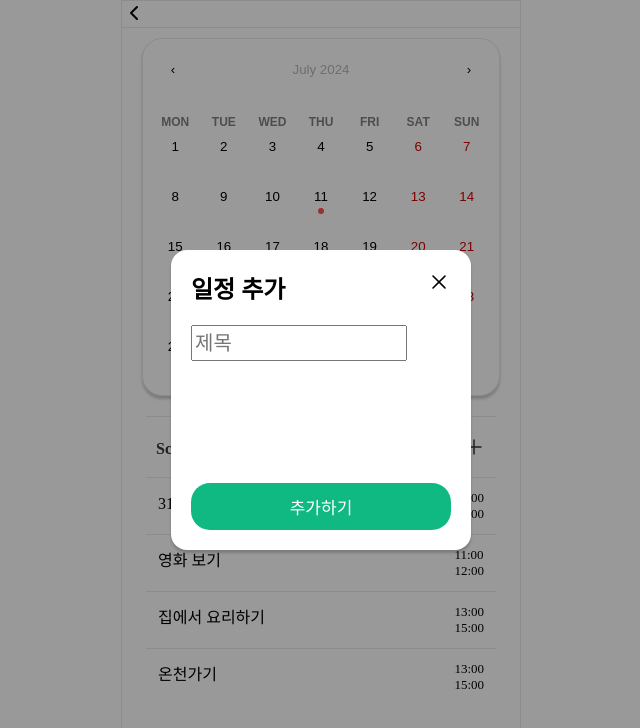
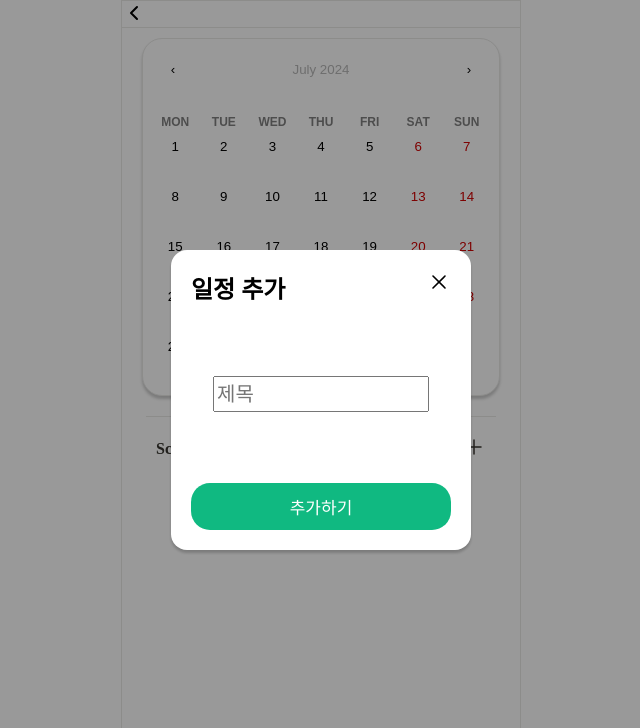
Before and after one commit to likelion-chosun/BabyLion-Certificate, a React (Vite) app in the folder front/lions/: page /Schedule in a window 1280 px wide. Both pictures are taken after a click on the icon 793 px from the left and 447 px from the top of the page. Shown: the top 728 px of the page, without its empty margins (319-959 px from the left). Built offline with nearby package versions, Linux system fonts and the light colour scheme.

Commit message:
[feat]: preparing request

```diff
--- a/front/lions/src/component/Tag.jsx
+++ b/front/lions/src/component/Tag.jsx
@@ -2,17 +2,25 @@ import { useState } from "react";
 import styled from "styled-components";
 
 
-function Tag({children}){
+function Tag(props){
 
-  const [Added,setAdded] = useState(false);
+  const [isAdd,setisAdd] = useState(false);
+  function toggle(){
+    setisAdd(!isAdd);
+    const tmp = props.Toggle;
+    tmp[props.i] = !tmp[props.i];
+    props.setToggle(tmp);
+
+    console.log(props.Toggle);
+  }
 
     return(
-        <Item added={Added} onClick={()=>{setAdded(!Added);}} >{children}</Item>
+        <Item isAdd={isAdd} onClick={toggle} >{props.children}</Item>
     )
 }
 const Item = styled.button`
   width: fit-content;
-  background-color: ${props => props.added ? '#F4F4F5' : '#ffffff'};
+  background-color: ${props => props.isAdd ? '#efefef' : '#ffffff'};
   color: #8d939c;
   border-radius: 15px;
   border: solid 1px #E6E6E6;
--- a/front/lions/src/component/modal.jsx
+++ b/front/lions/src/component/modal.jsx
@@ -1,19 +1,31 @@
 import { useState } from "react";
 import styled from "styled-components";
 import { X } from 'lucide-react'
+import moment from "moment";
 
-export default function Modal(props){
+export default function Modal(props) {
 
-    const [value, onChange] = useState('10:00');
+    function onChange(event) {
+        // 매개변수 'event'는 이벤트가 발생한 태그의 정보를 가져온다.
+        setname(event.target.value)
+        console.log(event.target.value);
+        // 값이 바뀔때마다 setname으로 name값을 변경해준다.
+    }
+    function append() {
+        //서버에게 "날짜" , {일정 객체} 주면서 추가해달라고 요청
+        // props.setList(...props.List.schdules,
+        //     props.List.find((obj) => obj.day === moment(value).format('YYYY-MM-DD')).schdules);
+        props.setisOpen(false);
+    }
+    const [name, setname] = useState('');
 
-    return(
-        <Container onClick={()=>props.setisOpen()}>
-            <Contents>
-                <div>
-                <Top><h2>일정 추가</h2> <X onClick={()=>props.setisOpen()} strokeWidth='1.6' /></Top>
-                <Input placeholder="제목" />
-                </div>
-                <Submit onClick={()=>{}}><p>추가하기</p></Submit>
+    return (
+        <Container onClick={() => props.setisOpen(false)}>
+            <Contents onClick={(event) => event.stopPropagation()}>
+
+                <Top><h2>일정 추가</h2> <X onClick={() => props.setisOpen(false)} strokeWidth='1.6' /></Top>
+                <Input type='text' onChange={onChange} placeholder="제목" />
+                <Submit onClick={append}><p>추가하기</p></Submit>
             </Contents>
         </Container>
     )
@@ -56,7 +68,6 @@ const Input = styled.input`
     width: 80%;
     height: 30px;
     font-size: 20px;
-    margin-top: 20px;
 `
 
 const Submit = styled.button`
--- a/front/lions/src/page/InputPage.jsx
+++ b/front/lions/src/page/InputPage.jsx
@@ -5,8 +5,14 @@ import { useState } from 'react';
 
 function InputPage() {
 
-  const [arr, setarr] = useState(['비오는', '행복한', '우울한', '맑은', '쉬고싶은', '지루한', '에너지 넘치는', '😍', '😭']);
-
+  const [Words, setWords] = useState(['비오는', '행복한', '우울한', '맑은', '쉬고싶은', '지루한', '에너지 넘치는', '😍', '😭']);
+  const [Toggle, setToggle] = useState(Array(9).fill(false));
+  const res = []
+  function makeres(){
+    for(let i=0; i<Toggle.length; i++ )
+      if(Toggle[i]) res.push(Words[i]);
+    console.log(res)
+  }
 
   return (
     <Container>
@@ -15,12 +21,13 @@ function InputPage() {
         <Title>어떤</Title>
         <Title>하루인가요?</Title>
         <TagBox>
-          {arr.map((adj, index) => (<Tag key={index}>{adj}</Tag>))}
+          {Words.map((word, index) => (<Tag key={index} i={index} Toggle={Toggle} setToggle={setToggle} >{word}</Tag>))}
         </TagBox>
         <Input placeholder='직접 입력'></Input>
       </div>
 
-      <Link onClick={() => { }} to='/Recommend'><Submit>일정 추천받기</Submit></Link>
+      <Link onClick={()=>{ makeres(); }} to='/Recommend'><Submit>일정 추천받기</Submit></Link>
+      {/* 위에 Link로 감싸기 */}
     </Container>
   )
 }
--- a/front/lions/src/page/ScheduleList.jsx
+++ b/front/lions/src/page/ScheduleList.jsx
@@ -10,11 +10,9 @@ import Modal from "../component/modal";
 
 export default function ScheduleList() {
 
-  const [value, onChange] = useState(new Date());
-  const [isOpen, setisOpen] = useState(false);
-  const newlist = [
+  const tmpList = [
     {
-      day: "2024-07-31",
+      day: "2024-08-31",
       weekday: "월요일",
       schedules: [
         {
@@ -40,16 +38,16 @@ export default function ScheduleList() {
       ]
     },
     {
-      day: "2024-07-11",
+      day: "2024-08-01",
       weekday: "목요일",
       schedules: [
         {
-          title: "11일 일정입니다!",
+          title: "일정입니다!",
           startTime: "09:00",
           endTime: "10:00"
         },
         {
-          title: "11일에 밥약",
+          title: "밥약",
           startTime: "11:00",
           endTime: "12:00"
         },
@@ -75,6 +73,9 @@ export default function ScheduleList() {
       ]
     }
   ]
+  const [value, onChange] = useState(new Date());
+  const [isOpen, setisOpen] = useState(false);
+  const [List,setList] = useState(tmpList);
 
   return (
     <Container>
@@ -93,7 +94,7 @@ export default function ScheduleList() {
 
         tileContent={({ date, view }) => {
           const html = [];
-          if (newlist.find((x) => x.day === moment(date).format('YYYY-MM-DD'))) {
+          if (List.find((x) => x.day === moment(date).format('YYYY-MM-DD'))) {
             html.push(<Dot></Dot>);
           }
           return (
@@ -111,9 +112,9 @@ export default function ScheduleList() {
         </Top>
 
         <Box>
-        {/* newlist의 day들에 대해 선택한날짜랑 같다면 -> 선택한날짜의schedules mapping  */}
-        {newlist.find((obj) => obj.day === moment(value).format('YYYY-MM-DD'))
-          ? newlist.find((obj) => obj.day === moment(value).format('YYYY-MM-DD'))
+        {/* List의 day들에 대해 선택한날짜랑 같다면 -> 선택한날짜의schedules mapping  */}
+        {List.find((obj) => obj.day === moment(value).format('YYYY-MM-DD'))
+          ? List.find((obj) => obj.day === moment(value).format('YYYY-MM-DD'))
             .schedules.map((s, index) => (
               <Schedule>
                 {s.title}<Time><div>{s.startTime}</div>{s.endTime}</Time>
@@ -125,7 +126,7 @@ export default function ScheduleList() {
       </View>
 
 
-      {isOpen?<Modal setisOpen={setisOpen} />:null}
+      {isOpen?<Modal setisOpen={setisOpen} List={List} setList={setList}  />:null}
     </Container>
   )
 }
```
